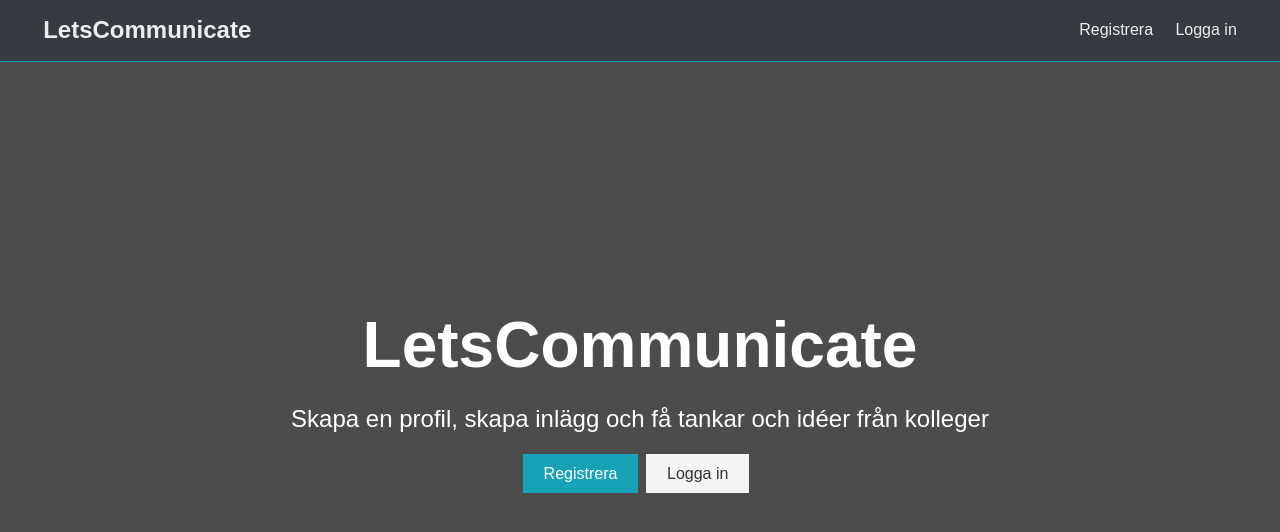
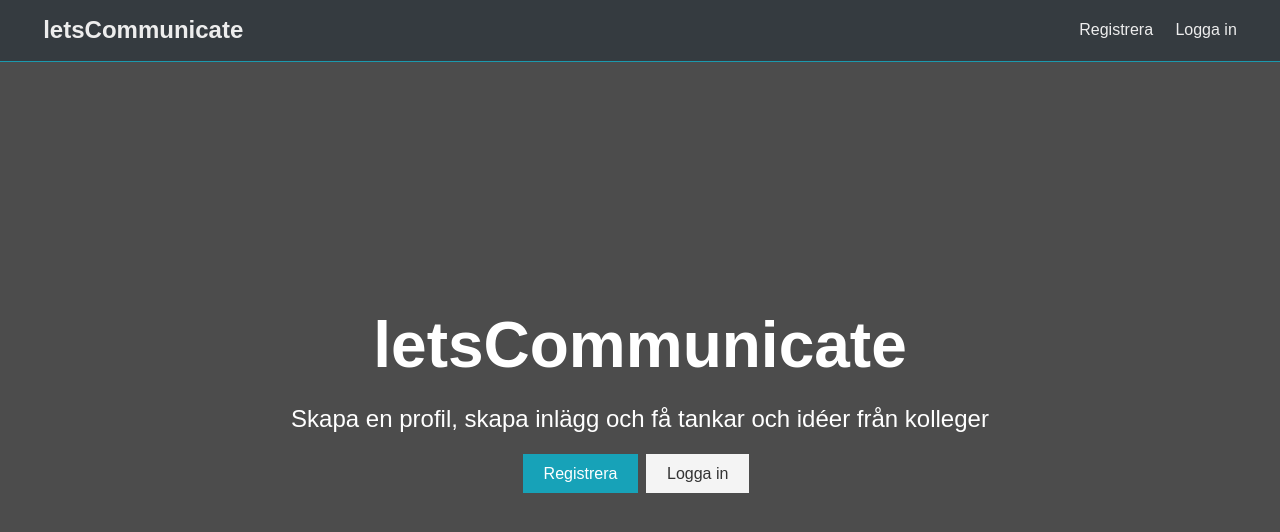
Before and after one commit to alexandermasud/letsCommunicate, a React (Create React App) app in the folder client/: page / in a window 1280 px wide. Shown: the top 532 px of the page. Built offline with nearby package versions, Linux system fonts and the light colour scheme; no server answers.

Commit message:
Spelling

```diff
--- a/client/src/components/layout/Landing.js
+++ b/client/src/components/layout/Landing.js
@@ -12,7 +12,7 @@ const Landing = ({ isAuthenticated }) => {
     <section className="landing">
       <div className="dark-overlay">
         <div className="landing-inner">
-          <h1 className="x-large">LetsCommunicate</h1>
+          <h1 className="x-large">letsCommunicate</h1>
           <p className="lead">
             Skapa en profil, skapa inlägg och få tankar och idéer från kolleger
           </p>
--- a/client/src/components/layout/Navbar.js
+++ b/client/src/components/layout/Navbar.js
@@ -44,7 +44,7 @@ const Navbar = ({ auth: { isAuthenticated, loading }, logout }) => {
   return (
     <nav className="navbar bg-dark">
       <h1>
-        <Link to="/">LetsCommunicate</Link>
+        <Link to="/">letsCommunicate</Link>
       </h1>
 
       {!loading && (
```
